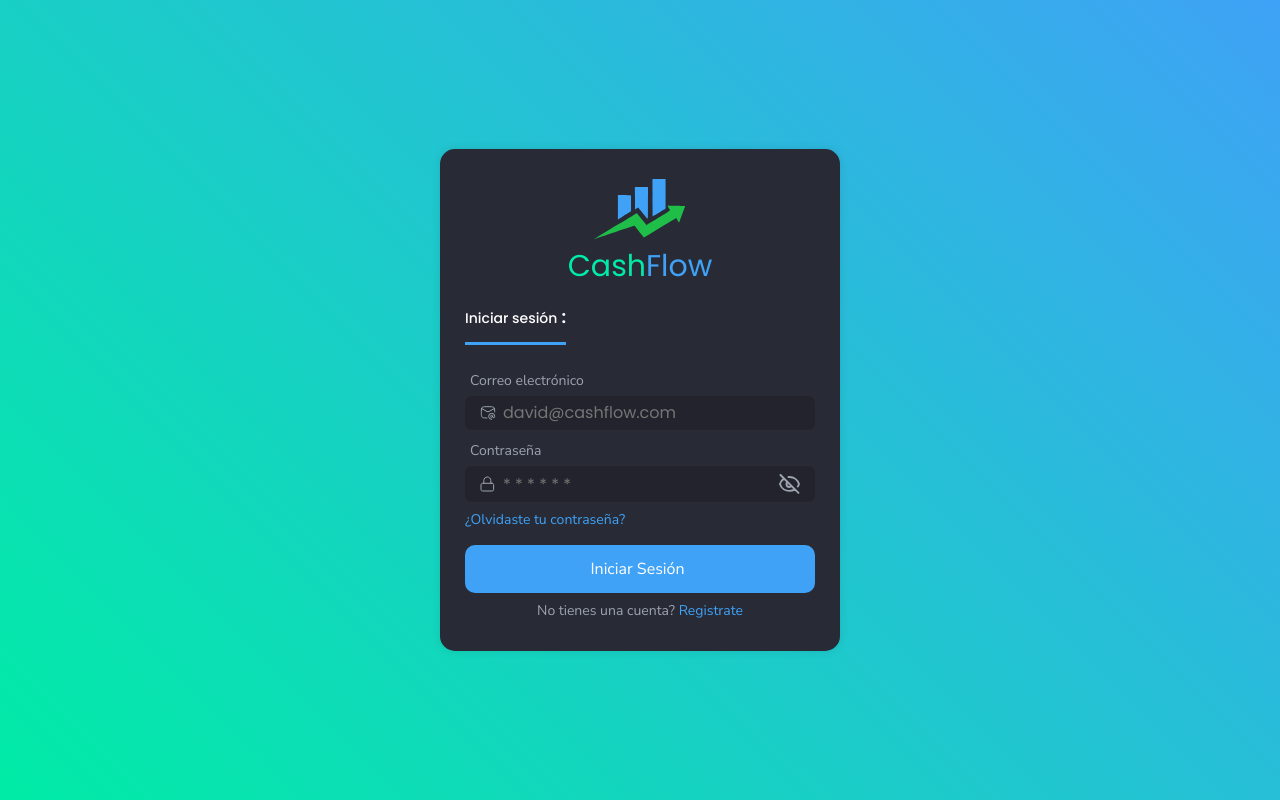
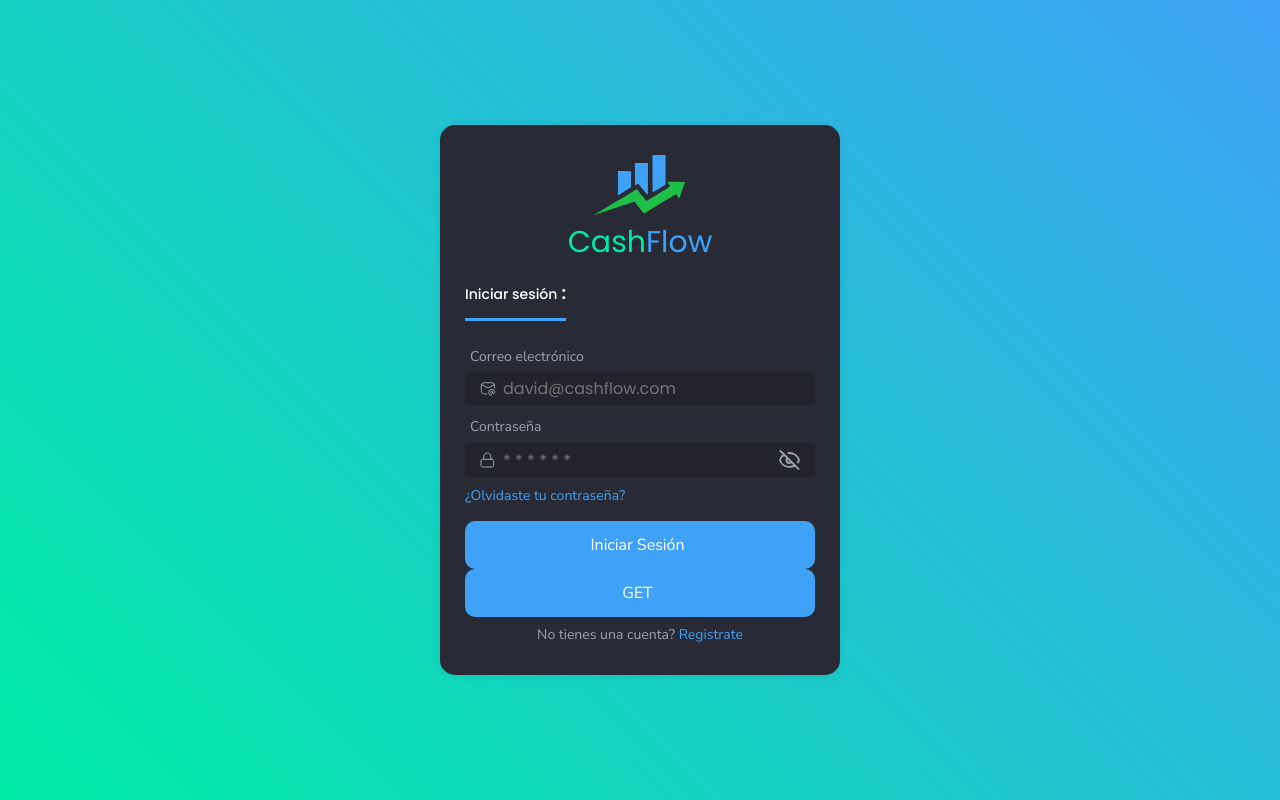
Before and after one commit to Gersom/cashflow, a Vue app in the folder vue-app/: page /iniciar-sesion in a window 1280 px wide. Built offline with nearby package versions, Linux system fonts and the light colour scheme; what vue3-apexcharts would draw is missing.

Commit message:
[ADD] endpoints

```diff
--- a/vue-app/src/pages/login/LoginPage.vue
+++ b/vue-app/src/pages/login/LoginPage.vue
@@ -36,13 +36,52 @@ const handlerPassword = (text, isValid) => {
   passwordValidate.value = isValid;
 };
 
+
+const postLogin = (e) => {
+  e.preventDefault()
+  const loginData = {
+    email: 'usuario@ejemplo.com',
+    password: 'contraseña123'
+  };
+
+  fetch('http://localhost:3001/api/login', {
+    method: 'POST',
+    headers: {
+      'Content-Type': 'application/json'
+    },
+    body: JSON.stringify(loginData)
+  })
+  .then(response => response.json())
+  .then(data => {
+    console.log('Respuesta del servidor:', data);
+  })
+  .catch(error => {
+    console.error('Error:', error);
+  });
+}
+
+const getUser = () => {
+  fetch('http://localhost:3001/api/users', {
+    method: 'GET',
+    headers: {
+      'Content-Type': 'application/json'
+    }
+  })
+  .then(response => response.json())
+  .then(data => {
+    console.log('Respuesta del servidor:', data);
+  })
+  .catch(error => {
+    console.error('Error:', error);
+  });
+}
 </script>
 
 <template>
 <div class='login-page'>
   <LoginLayout title="Iniciar sesión">
 
-    <form class="login-form" @submit="handleSubmit">
+    <form class="login-form" @submit="postLogin">
       <div class="input-container">
         <Email @validate="handlerEmail" />
       </div>
@@ -60,6 +99,14 @@ const handlerPassword = (text, isValid) => {
         <CustomButtom
           text="Iniciar Sesión"
           type="submit"
+          :animation="true"
+          :icon-component="IconLogin"
+        />
+
+        <CustomButtom
+          text="GET"
+          type="button"
+          @click="getUser"
           :animation="true"
           :icon-component="IconLogin"
         />
```
